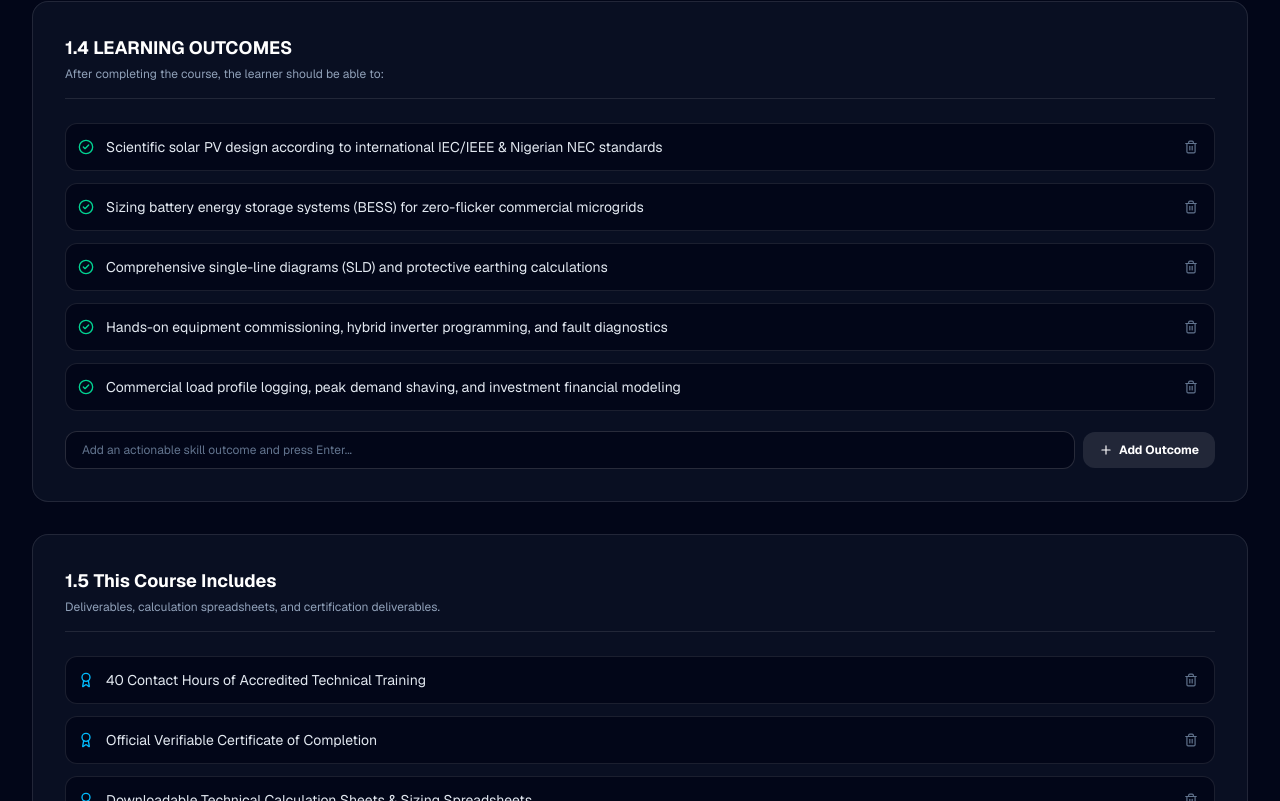
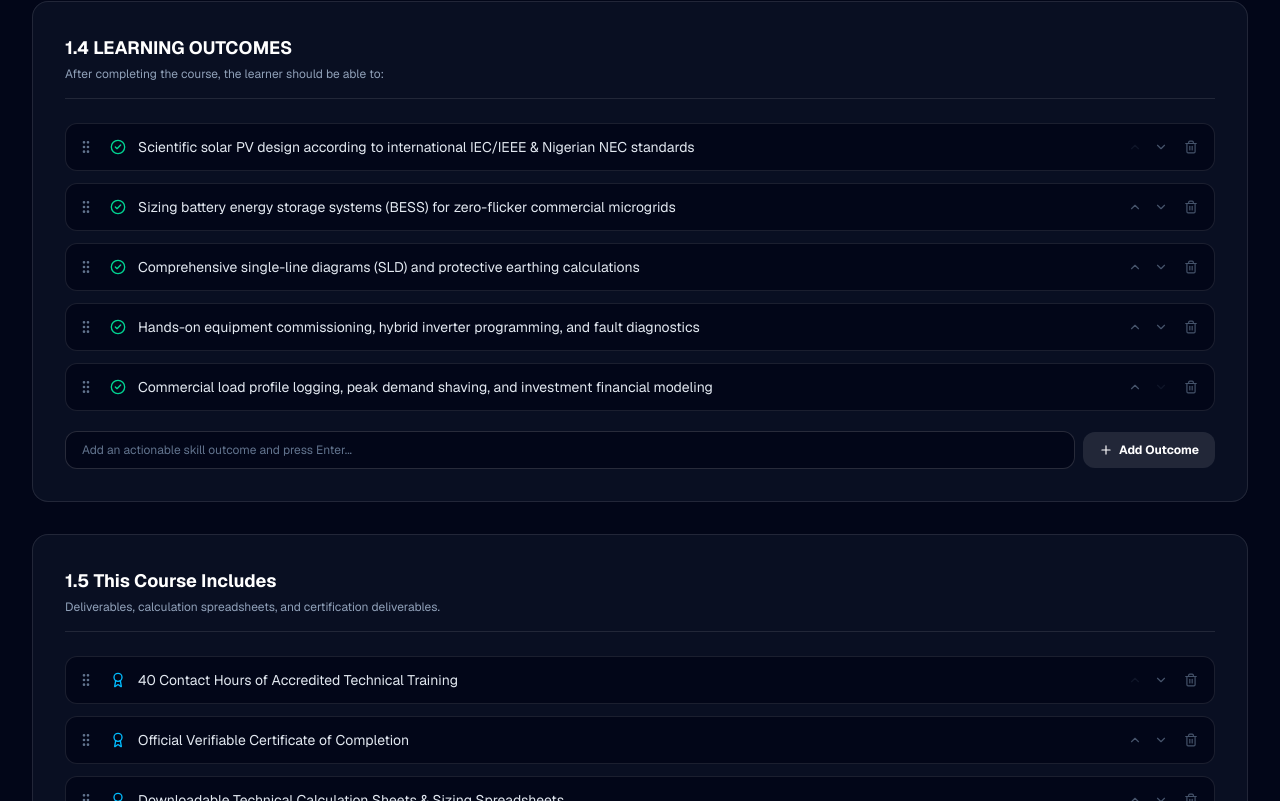
Before and after one commit to Ugwuagba/solar-engineering-academy, a Next.js app: page /admin/courses/new in a window 1280 px wide. Shown: the part 1599-2400 px from the top of the page. Built offline with nearby package versions, Linux system fonts and the light colour scheme.

Commit message:
feat(admin): implement drag-and-drop list reordering for learning outcomes and course inclusions

```diff
--- a/components/admin/CourseStudioForm.tsx
+++ b/components/admin/CourseStudioForm.tsx
@@ -28,7 +28,8 @@ import {
   Check,
   Upload,
   RefreshCw,
-  Loader2
+  Loader2,
+  GripVertical
 } from "lucide-react";
 
 interface QuestionForm {
@@ -338,6 +339,43 @@ export default function CourseStudioForm({ initialCourse, mode = "create" }: Cou
     setIsDirty(true);
   };
 
+  // Drag-and-Drop & Reordering State and Handlers
+  const [draggingItem, setDraggingItem] = useState<{ listType: "outcomes" | "inclusions"; index: number } | null>(null);
+  const [dragOverItem, setDragOverItem] = useState<{ listType: "outcomes" | "inclusions"; index: number } | null>(null);
+
+  const handleReorder = (
+    listType: "outcomes" | "inclusions",
+    draggedIndex: number,
+    targetIndex: number
+  ) => {
+    if (draggedIndex === targetIndex || draggedIndex < 0 || targetIndex < 0) return;
+    if (listType === "outcomes") {
+      setWhatYoullLearn((prev) => {
+        if (draggedIndex >= prev.length || targetIndex >= prev.length) return prev;
+        const updated = [...prev];
+        const [movedItem] = updated.splice(draggedIndex, 1);
+        updated.splice(targetIndex, 0, movedItem);
+        return updated;
+      });
+    } else {
+      setIncludesList((prev) => {
+        if (draggedIndex >= prev.length || targetIndex >= prev.length) return prev;
+        const updated = [...prev];
+        const [movedItem] = updated.splice(draggedIndex, 1);
+        updated.splice(targetIndex, 0, movedItem);
+        return updated;
+      });
+    }
+    setIsDirty(true);
+  };
+
+  const moveItem = (listType: "outcomes" | "inclusions", index: number, direction: "up" | "down") => {
+    const targetIndex = direction === "up" ? index - 1 : index + 1;
+    const list = listType === "outcomes" ? whatYoullLearn : includesList;
+    if (targetIndex < 0 || targetIndex >= list.length) return;
+    handleReorder(listType, index, targetIndex);
+  };
+
   // Module Accordion Toggle
   const toggleModuleAccordion = (id: string) => {
     setExpandedModules((prev) => ({ ...prev, [id]: !prev[id] }));
@@ -1251,22 +1289,84 @@ export default function CourseStudioForm({ initialCourse, mode = "create" }: Cou
               </div>
 
               <div className="space-y-3">
-                {whatYoullLearn.map((outcome, idx) => (
+                {whatYoullLearn.map((outcome, idx) => {
+                  const isDragging = draggingItem?.listType === "outcomes" && draggingItem?.index === idx;
+                  const isDragOver = dragOverItem?.listType === "outcomes" && dragOverItem?.index === idx && draggingItem?.index !== idx;
+
+                  return (
                     <div
                       key={idx}
-                    className="flex items-center gap-3 p-3 rounded-xl bg-slate-950 border border-white/10 text-xs sm:text-sm text-slate-200 group"
-                  >
+                      draggable={true}
+                      onDragStart={(e) => {
+                        e.dataTransfer.setData("text/plain", `outcomes:${idx}`);
+                        setDraggingItem({ listType: "outcomes", index: idx });
+                      }}
+                      onDragEnd={() => {
+                        setDraggingItem(null);
+                        setDragOverItem(null);
+                      }}
+                      onDragOver={(e) => {
+                        e.preventDefault();
+                        if (dragOverItem?.index !== idx || dragOverItem?.listType !== "outcomes") {
+                          setDragOverItem({ listType: "outcomes", index: idx });
+                        }
+                      }}
+                      onDrop={(e) => {
+                        e.preventDefault();
+                        setDraggingItem(null);
+                        setDragOverItem(null);
+                        const data = e.dataTransfer.getData("text/plain");
+                        if (!data) return;
+                        const [sourceType, fromIndexStr] = data.split(":");
+                        if (sourceType === "outcomes") {
+                          const fromIndex = Number(fromIndexStr);
+                          if (!isNaN(fromIndex)) {
+                            handleReorder("outcomes", fromIndex, idx);
+                          }
+                        }
+                      }}
+                      className={`flex items-center gap-3 p-3 rounded-xl border text-xs sm:text-sm text-slate-200 transition-all group select-none ${
+                        isDragging
+                          ? "opacity-50 scale-[0.99] border-sky-400/50 bg-slate-900"
+                          : isDragOver
+                          ? "border-sky-400 bg-sky-500/10 shadow-lg ring-1 ring-sky-400/30"
+                          : "bg-slate-950 border-white/10 hover:border-white/25"
+                      }`}
+                    >
+                      <GripVertical className="w-4 h-4 cursor-grab active:cursor-grabbing text-slate-500 hover:text-slate-300 mr-1 shrink-0 transition-colors" />
                       <CheckCircle2 className="w-4 h-4 text-emerald-400 shrink-0" />
-                    <span className="flex-1">{outcome}</span>
+                      <span className="flex-1 select-text">{outcome}</span>
+                      <div className="flex items-center gap-1 opacity-70 group-hover:opacity-100 transition-opacity">
+                        <button
+                          type="button"
+                          disabled={idx === 0}
+                          onClick={() => moveItem("outcomes", idx, "up")}
+                          className="p-1 text-slate-500 hover:text-slate-300 disabled:opacity-20 disabled:hover:text-slate-500 transition-colors cursor-pointer disabled:cursor-not-allowed"
+                          title="Move up"
+                        >
+                          <ChevronUp className="w-3.5 h-3.5" />
+                        </button>
+                        <button
+                          type="button"
+                          disabled={idx === whatYoullLearn.length - 1}
+                          onClick={() => moveItem("outcomes", idx, "down")}
+                          className="p-1 text-slate-500 hover:text-slate-300 disabled:opacity-20 disabled:hover:text-slate-500 transition-colors cursor-pointer disabled:cursor-not-allowed"
+                          title="Move down"
+                        >
+                          <ChevronDown className="w-3.5 h-3.5" />
+                        </button>
                         <button
                           type="button"
                           onClick={() => removeOutcome(idx)}
-                      className="p-1 text-slate-500 hover:text-rose-400 transition-colors cursor-pointer"
+                          className="p-1 text-slate-500 hover:text-rose-400 transition-colors cursor-pointer ml-1"
+                          title="Delete outcome"
                         >
                           <Trash2 className="w-3.5 h-3.5" />
                         </button>
                       </div>
-                ))}
+                    </div>
+                  );
+                })}
 
                 <div className="flex items-center gap-2 pt-2">
                   <input
@@ -1304,22 +1404,84 @@ export default function CourseStudioForm({ initialCourse, mode = "create" }: Cou
               </div>
 
               <div className="space-y-3">
-                {includesList.map((inc, idx) => (
+                {includesList.map((inc, idx) => {
+                  const isDragging = draggingItem?.listType === "inclusions" && draggingItem?.index === idx;
+                  const isDragOver = dragOverItem?.listType === "inclusions" && dragOverItem?.index === idx && draggingItem?.index !== idx;
+
+                  return (
                     <div
                       key={idx}
-                    className="flex items-center gap-3 p-3 rounded-xl bg-slate-950 border border-white/10 text-xs sm:text-sm text-slate-200 group"
-                  >
+                      draggable={true}
+                      onDragStart={(e) => {
+                        e.dataTransfer.setData("text/plain", `inclusions:${idx}`);
+                        setDraggingItem({ listType: "inclusions", index: idx });
+                      }}
+                      onDragEnd={() => {
+                        setDraggingItem(null);
+                        setDragOverItem(null);
+                      }}
+                      onDragOver={(e) => {
+                        e.preventDefault();
+                        if (dragOverItem?.index !== idx || dragOverItem?.listType !== "inclusions") {
+                          setDragOverItem({ listType: "inclusions", index: idx });
+                        }
+                      }}
+                      onDrop={(e) => {
+                        e.preventDefault();
+                        setDraggingItem(null);
+                        setDragOverItem(null);
+                        const data = e.dataTransfer.getData("text/plain");
+                        if (!data) return;
+                        const [sourceType, fromIndexStr] = data.split(":");
+                        if (sourceType === "inclusions") {
+                          const fromIndex = Number(fromIndexStr);
+                          if (!isNaN(fromIndex)) {
+                            handleReorder("inclusions", fromIndex, idx);
+                          }
+                        }
+                      }}
+                      className={`flex items-center gap-3 p-3 rounded-xl border text-xs sm:text-sm text-slate-200 transition-all group select-none ${
+                        isDragging
+                          ? "opacity-50 scale-[0.99] border-sky-400/50 bg-slate-900"
+                          : isDragOver
+                          ? "border-sky-400 bg-sky-500/10 shadow-lg ring-1 ring-sky-400/30"
+                          : "bg-slate-950 border-white/10 hover:border-white/25"
+                      }`}
+                    >
+                      <GripVertical className="w-4 h-4 cursor-grab active:cursor-grabbing text-slate-500 hover:text-slate-300 mr-1 shrink-0 transition-colors" />
                       <Award className="w-4 h-4 text-sky-400 shrink-0" />
-                    <span className="flex-1">{inc}</span>
+                      <span className="flex-1 select-text">{inc}</span>
+                      <div className="flex items-center gap-1 opacity-70 group-hover:opacity-100 transition-opacity">
+                        <button
+                          type="button"
+                          disabled={idx === 0}
+                          onClick={() => moveItem("inclusions", idx, "up")}
+                          className="p-1 text-slate-500 hover:text-slate-300 disabled:opacity-20 disabled:hover:text-slate-500 transition-colors cursor-pointer disabled:cursor-not-allowed"
+                          title="Move up"
+                        >
+                          <ChevronUp className="w-3.5 h-3.5" />
+                        </button>
+                        <button
+                          type="button"
+                          disabled={idx === includesList.length - 1}
+                          onClick={() => moveItem("inclusions", idx, "down")}
+                          className="p-1 text-slate-500 hover:text-slate-300 disabled:opacity-20 disabled:hover:text-slate-500 transition-colors cursor-pointer disabled:cursor-not-allowed"
+                          title="Move down"
+                        >
+                          <ChevronDown className="w-3.5 h-3.5" />
+                        </button>
                         <button
                           type="button"
                           onClick={() => removeInclusion(idx)}
-                      className="p-1 text-slate-500 hover:text-rose-400 transition-colors cursor-pointer"
+                          className="p-1 text-slate-500 hover:text-rose-400 transition-colors cursor-pointer ml-1"
+                          title="Delete inclusion"
                         >
                           <Trash2 className="w-3.5 h-3.5" />
                         </button>
                       </div>
-                ))}
+                    </div>
+                  );
+                })}
 
                 <div className="flex items-center gap-2 pt-2">
                   <input
```
Lines whose indentation alone changed are shown as unchanged.
